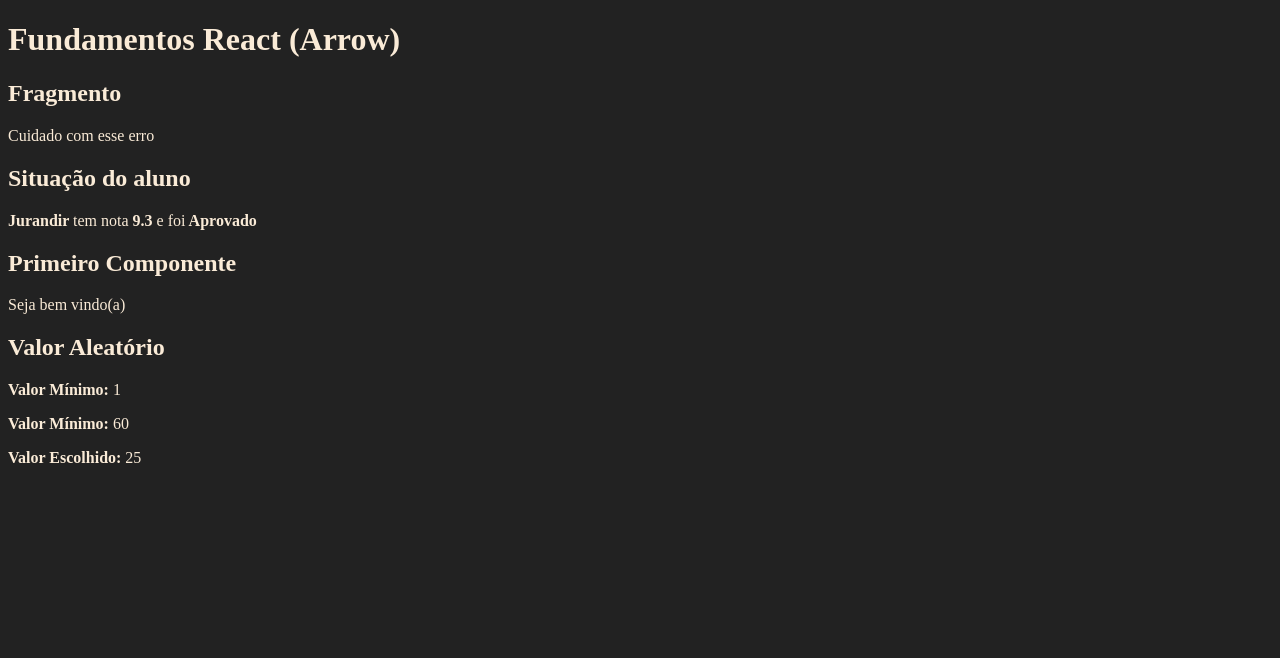
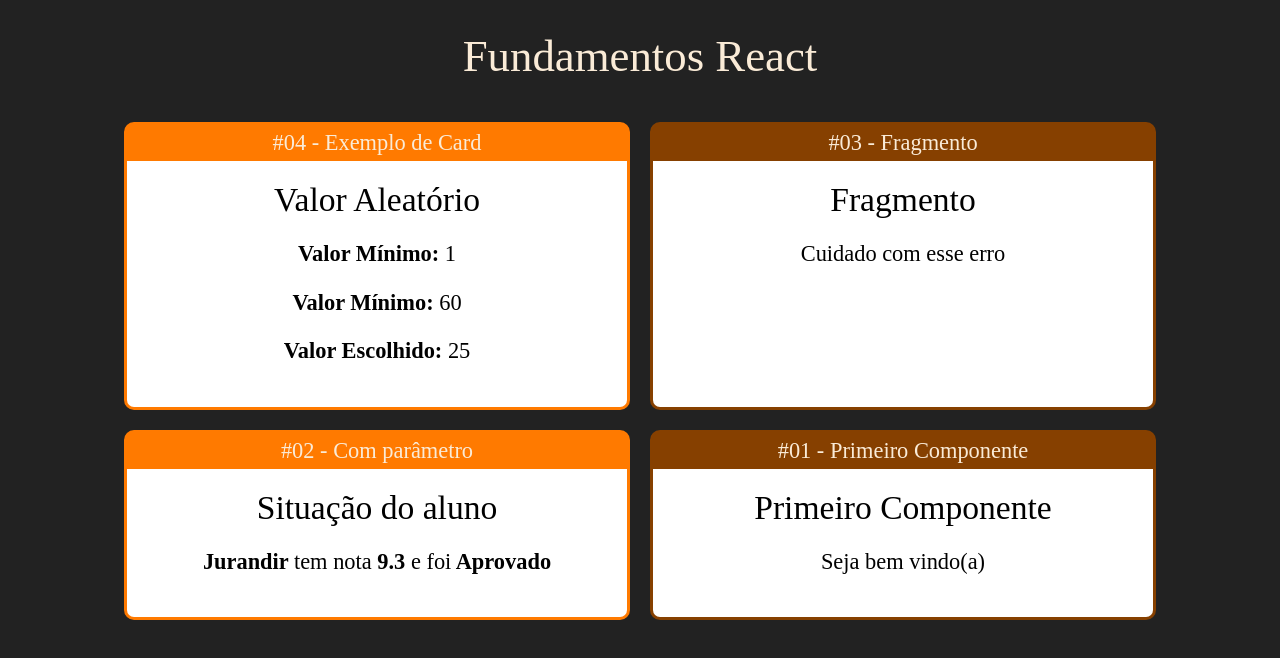
Before and after one commit to augustoamaro/react-redux-js, a React (Create React App) app in the folder fundamentos-react/: page / in a window 1280 px wide. Shown: the top 658 px of the page. Built offline with nearby package versions, Linux system fonts and the light colour scheme.

Commit message:
Created Component card #3

```diff
--- a/fundamentos-react/public/index.html
+++ b/fundamentos-react/public/index.html
@@ -1,20 +1,21 @@
 <!DOCTYPE html>
 <html lang="en">
+
 <head>
   <meta charset="utf-8" />
   <link rel="icon" href="%PUBLIC_URL%/favicon.ico" />
   <meta name="viewport" content="width=device-width, initial-scale=1" />
   <meta name="theme-color" content="#000000" />
-    <meta
-      name="description"
-      content="Web site created using create-react-app"
-    />
+  <meta name="description" content="Web site created using create-react-app" />
   <link rel="apple-touch-icon" href="%PUBLIC_URL%/logo192.png" />
   <!--
       manifest.json provides metadata used when your web app is installed on a
       user's mobile device or desktop. See https://developers.google.com/web/fundamentals/web-app-manifest/
     -->
   <link rel="manifest" href="%PUBLIC_URL%/manifest.json" />
+  <link rel="preconnect" href="https://fonts.googleapis.com">
+  <link rel="preconnect" href="https://fonts.gstatic.com" crossorigin>
+  <link href="https://fonts.googleapis.com/css2?family=Architects+Daughter&display=swap" rel="stylesheet">
   <!--
       Notice the use of %PUBLIC_URL% in the tags above.
       It will be replaced with the URL of the `public` folder during the build.
@@ -26,9 +27,11 @@
     -->
   <title>React App</title>
 </head>
+
 <body>
   <noscript>You need to enable JavaScript to run this app.</noscript>
   <div id="root"></div>
 
 </body>
+
 </html>
--- /dev/null
+++ b/fundamentos-react/src/App.css
@@ -0,0 +1,5 @@
+.App .Cards {
+    display: flex;
+    justify-content: center;
+    flex-wrap: wrap;
+}
--- a/fundamentos-react/src/App.jsx
+++ b/fundamentos-react/src/App.jsx
@@ -1,20 +1,38 @@
+import './App.css'
 import React from "react";
 
+import Card from "./components/layout/Card";
 import Primeiro from './components/basicos/Primeiro';
 import ComParametro from './components/basicos/ComParametro';
 import Fragmento from './components/basicos/Fragmento';
 import Aleatorio from "./components/basicos/Aleatorio";
 
 export default () => (
-    <div id="app">
-        <h1>Fundamentos React (Arrow)</h1>
+    <div className="App">
+        <h1>Fundamentos React</h1>
+
+        <div className="Cards">
+
+            <Card titulo="#04 - Exemplo de Card" color="#FF7A00">
+                <Aleatorio min={1} max={60} />
+            </Card>
+
+            <Card titulo="#03 - Fragmento" color="#864000">
                 <Fragmento />
+            </Card>
+
+            <Card titulo="#02 - Com parâmetro" color="#FF7A00">
                 <ComParametro
                     titulo="Situação do aluno"
                     aluno="Jurandir"
                     nota={9.3}
                 />
+            </Card>
+
+            <Card titulo="#01 - Primeiro Componente" color="#864000">
                 <Primeiro></Primeiro>
-        <Aleatorio min={1} max={60}/>
+            </Card>
+
+        </div>
     </div>
 );
--- /dev/null
+++ b/fundamentos-react/src/components/layout/Card.css
@@ -0,0 +1,25 @@
+.Card {
+    border: 3px solid;
+    border-radius: 10px;
+    overflow: hidden;
+    margin: 10px;
+
+    display: flex;
+    flex-direction: column;
+    max-width: 500px;
+    min-width: 500px;
+
+}
+
+.Card .Title {
+    padding: 5px 0px;
+    display: flex;
+    justify-content: center;
+}
+
+.Card .Content {
+    flex-grow: 1;
+    background-color: #fff;
+    color: #000;
+    padding: 20px;
+}
--- /dev/null
+++ b/fundamentos-react/src/components/layout/Card.jsx
@@ -0,0 +1,19 @@
+import "./Card.css";
+import React from "react";
+
+export default (props) => {
+
+    const cardStyle = {
+        backgroundColor: props.color || '#172774',
+        borderColor: props.color || '#172774'
+    }
+
+  return (
+    <div className="Card" style={cardStyle}>
+      <div className="Title">{props.titulo}</div>
+      <div className="Content">
+          {props.children}
+          </div>
+    </div>
+  );
+};
--- a/fundamentos-react/src/index.css
+++ b/fundamentos-react/src/index.css
@@ -1,4 +1,16 @@
 body {
+    font-family: Shadows Into Light;
     background-color: #222;
-    color: antiquewhite
+    color: antiquewhite;
+    text-align: center;
+    font-size: 1.4rem;
 }
+
+
+h1, h2, h3 {
+    font-weight: 200;
+}
+
+h2, h3 {
+    margin: 0;
+}
```
Lines whose indentation alone changed are shown as unchanged.
